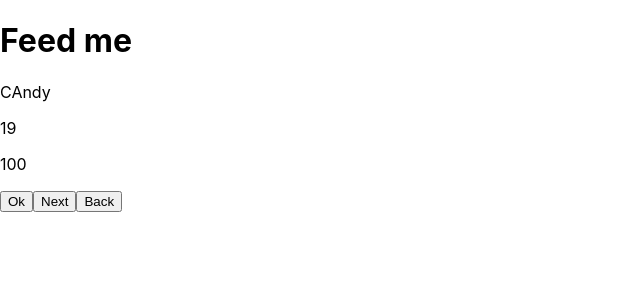
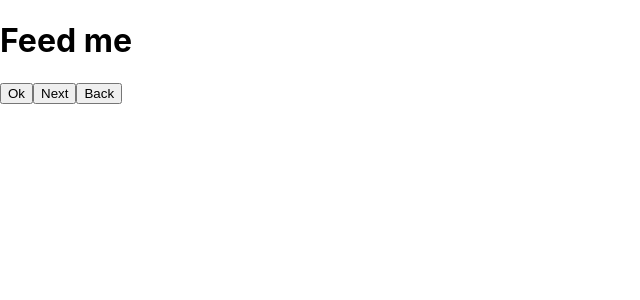
Before and after one commit to CoopsCodes/Fabagotchi, a React (Create React App) app: page / in a window 1280 px wide. Shown: the top 300 px of the page, without its empty margins (0-640 px from the left). Built offline with nearby package versions, Linux system fonts and the light colour scheme.

Commit message:
architecture setup with context, initialising axios to communicate with the server

```diff
--- a/package.json
+++ b/package.json
@@ -3,6 +3,7 @@
   "version": "0.1.0",
   "private": true,
   "dependencies": {
+    "axios": "^0.19.0",
     "react": "^16.8.6",
     "react-dom": "^16.8.6",
     "react-redux": "^7.1.1",
--- a/src/App.js
+++ b/src/App.js
@@ -2,7 +2,7 @@ import React from "react";
 import Tamagotchi from "./components/Tamagotchi";
 import "./App.css";
 import { FabProvider } from "./context";
-// import axios from "axios";
+import axios from "axios";
 
 // setTimeout(async () => {
 //   const newFab = await callRulesApi(store.Fabagotchi)
@@ -10,11 +10,13 @@ import { FabProvider } from "./context";
 //   store.Fabagotchi = newFab
 // }, 30000)
 
-function App() {
-  const user = { name: "CAndy", age: 19, hunger: 100, alive: true };
+async function App() {
+  const user = await axios.get("http://localhost:8000");
+  const fabo = user.data[0];
+  console.log(fabo);
 
   return (
-    <FabProvider value={user}>
+    <FabProvider value={fabo}>
       <Tamagotchi />
     </FabProvider>
   );
```
Also changed, not shown: 1 other file (tests, documents, lock files or other folders).
